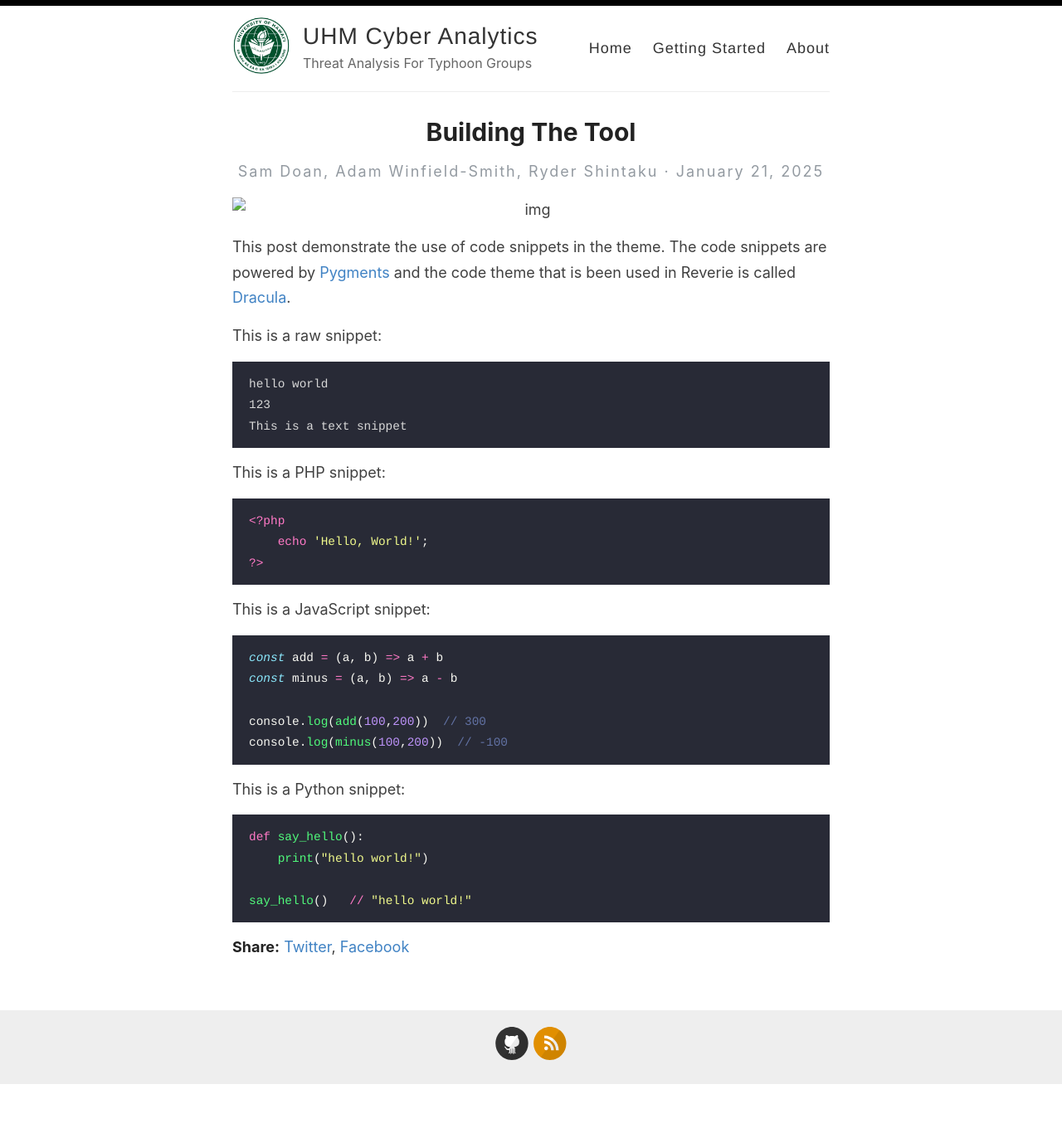
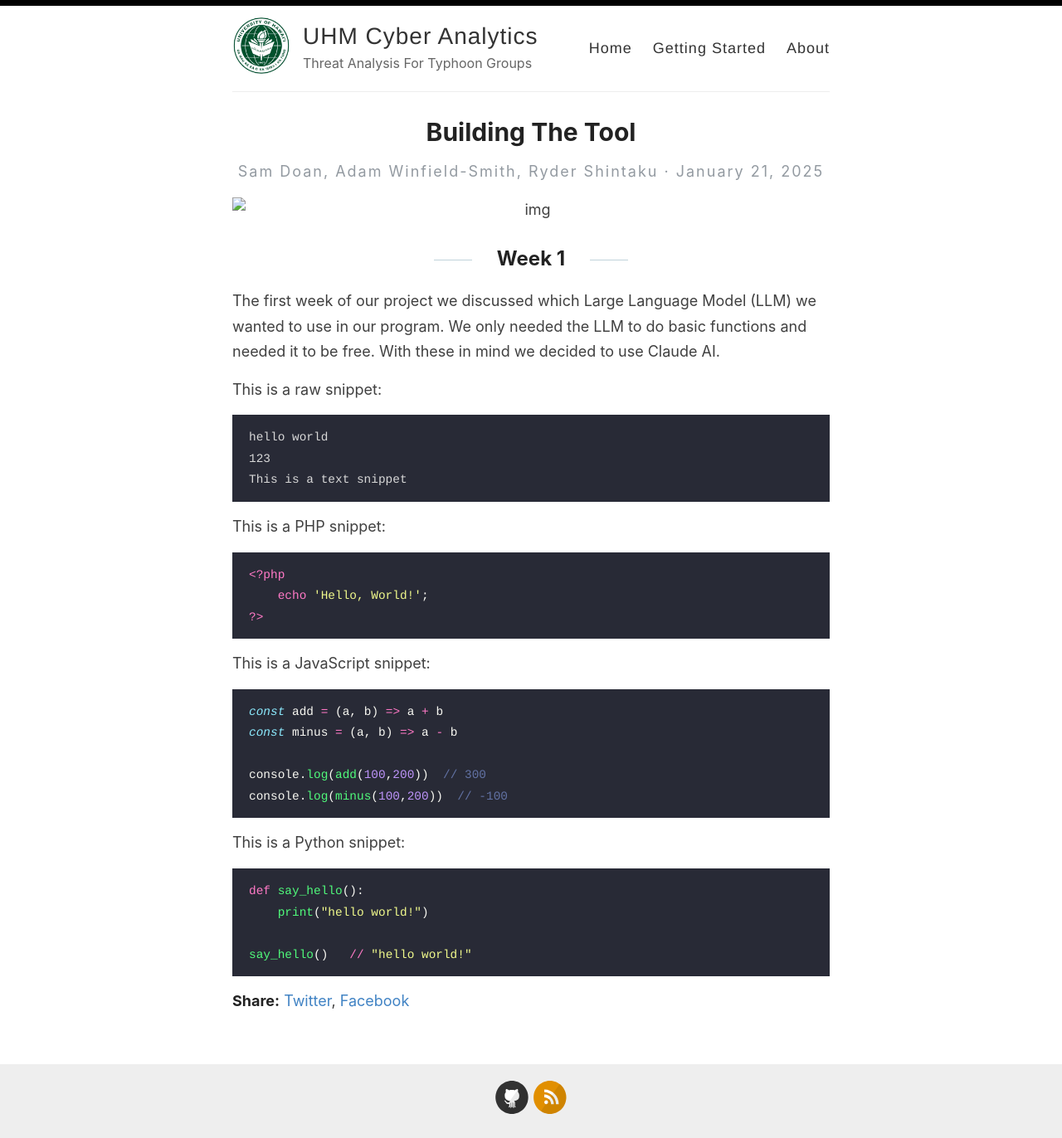
Before and after one commit to UHMCyberAnalytics/UHMCyberAnalytics.github.io, a Jekyll site: the page built from _posts/2025-01-21-Building-The-Tool.md, in a window 1280 px wide. Shown: the whole page at 83% size. Built offline with Jekyll 4.4.1, drawn with Linux system fonts in a browser that asks for light colours; before the commit the page ends 1308 px from its top, so only the background shows below that.

Commit message:
Update 2025-01-21-Building-The-Tool.md

```diff
--- a/_posts/2025-01-21-Building-The-Tool.md
+++ b/_posts/2025-01-21-Building-The-Tool.md
@@ -4,7 +4,9 @@ title:  Building The Tool
 ---
 ![img](https://github.com/Cyber-Analytics-1/Cyber-Analytics-1.github.io/blob/master/images/pipline.png?raw=true)
 
-This post demonstrate the use of code snippets in the theme. The code snippets are powered by [Pygments](http://pygments.org/) and the code theme that is been used in Reverie is called [Dracula](https://draculatheme.com/).
+## Week 1
+
+The first week of our project we discussed which Large Language Model (LLM) we wanted to use in our program. We only needed the LLM to do basic functions and needed it to be free. With these in mind we decided to use Claude AI.
 
 This is a raw snippet:
 
```
